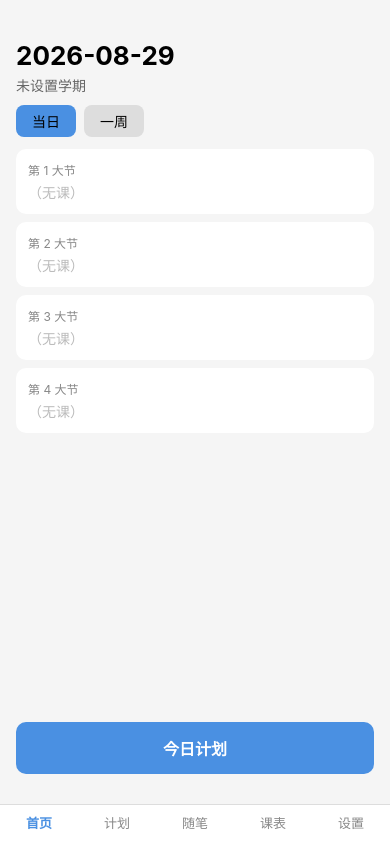
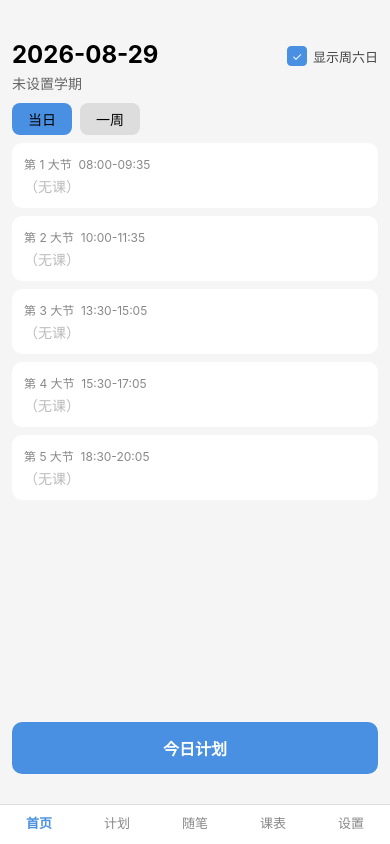
Before and after one commit to qqing9271-hub/h-course-table, a React Native app: screen / in a window 390 px wide. Built offline with nearby package versions, Linux system fonts and the light colour scheme.

Commit message:
feat: 首页显示周六日开关+周网格+每大节时间+修复保存/添加无反馈(web)

```diff
--- a/src/domain/schedule.ts
+++ b/src/domain/schedule.ts
@@ -1,18 +1,18 @@
-import { Course, ScheduleSetting, WeeksRule } from '../types';
+import { Course, ScheduleSetting, WeeksRule, PeriodTime } from '../types';
+import { DEFAULT_PERIODS_PER_DAY, DEFAULT_PERIOD_TIMES } from '../constants';
 
-export const DEFAULT_PERIODS_PER_DAY = 8;
+export const DEFAULT_PERIODS_PER_DAY_SCHEDULE = DEFAULT_PERIODS_PER_DAY;
 export const DEFAULT_BIG_PERIOD_SIZE = 2;
 
 export function defaultScheduleSetting(): ScheduleSetting {
   return {
     periodsPerDay: DEFAULT_PERIODS_PER_DAY,
     bigPeriodSize: DEFAULT_BIG_PERIOD_SIZE,
-    periodTimes: [],
+    periodTimes: DEFAULT_PERIOD_TIMES,
     showWeekend: true,
   };
 }
 
-// 把一天的小节按“两小节=一大节”分组
 export function bigPeriodGroups(
   periodsPerDay: number,
   bigPeriodSize: number,
@@ -61,3 +61,31 @@ export function buildDayTimeline(
     courses: dayCourses.filter((c) => c.bigPeriod === g.bigIndex),
   }));
 }
+
+export interface WeekGridRow {
+  bigPeriod: number;
+  start?: string;
+  end?: string;
+  cells: { day: number; courses: Course[] }[];
+}
+
+export function buildWeekGrid(
+  courses: Course[],
+  week: number,
+  setting: ScheduleSetting,
+  days: number[],
+): WeekGridRow[] {
+  const groups = bigPeriodGroups(setting.periodsPerDay, setting.bigPeriodSize);
+  return groups.map((g) => {
+    const pt = setting.periodTimes[g.bigIndex - 1];
+    return {
+      bigPeriod: g.bigIndex,
+      start: pt?.start,
+      end: pt?.end,
+      cells: days.map((day) => ({
+        day,
+        courses: coursesOnDay(courses, day, week).filter((c) => c.bigPeriod === g.bigIndex),
+      })),
+    };
+  });
+}
--- a/src/screens/HomeScreen.tsx
+++ b/src/screens/HomeScreen.tsx
@@ -2,7 +2,7 @@ import React, { useState } from 'react';
 import { View, Text, TouchableOpacity, StyleSheet, ScrollView } from 'react-native';
 import { useAppStore } from '../store/appStore';
 import { currentWeek, isBeforeSemester } from '../domain/semester';
-import { coursesOnDay, buildDayTimeline } from '../domain/schedule';
+import { buildDayTimeline, buildWeekGrid } from '../domain/schedule';
 
 const WEEK_NAMES = ['', '周一', '周二', '周三', '周四', '周五', '周六', '周日'];
 
@@ -17,23 +17,29 @@ function weekdayOne(d: Date): number {
 }
 
 export default function HomeScreen({ goTo }: { goTo: (tab: string) => void }) {
-  const { semester, setting, courses } = useAppStore();
+  const { semester, setting, courses, setSetting } = useAppStore();
   const [view, setView] = useState<'day' | 'week'>('day');
   const today = new Date();
   const dstr = localDateStr(today);
   const wd = weekdayOne(today);
   const week = semester ? currentWeek(semester, dstr) : 0;
   const before = semester ? isBeforeSemester(semester, dstr) : false;
+  const dayCount = setting.showWeekend ? 7 : 5;
+  const days = Array.from({ length: dayCount }, (_, i) => i + 1);
 
-  const dayCourses = coursesOnDay(courses, wd, week);
+  const dayTimeline = buildDayTimeline(courses, wd, week, setting.periodsPerDay, setting.bigPeriodSize);
+  const weekGrid = buildWeekGrid(courses, week, setting, days);
 
   function renderDay() {
-    const tl = buildDayTimeline(courses, wd, week, setting.periodsPerDay, setting.bigPeriodSize);
     return (
       <ScrollView style={{ flex: 1 }}>
-        {tl.map((slot) => (
+        {dayTimeline.map((slot) => {
+          const pt = setting.periodTimes[slot.bigIndex - 1];
+          return (
             <View key={slot.bigIndex} style={styles.slot}>
-            <Text style={styles.slotLabel}>{'第 ' + slot.bigIndex + ' 大节'}</Text>
+              <Text style={styles.slotLabel}>
+                {'第 ' + slot.bigIndex + ' 大节' + (pt ? '  ' + pt.start + '-' + pt.end : '')}
+              </Text>
               {slot.courses.length === 0 ? (
                 <Text style={styles.empty}>（无课）</Text>
               ) : (
@@ -47,37 +53,67 @@ export default function HomeScreen({ goTo }: { goTo: (tab: string) => void }) {
                 ))
               )}
             </View>
+          );
+        })}
+      </ScrollView>
+    );
+  }
+
+  function renderWeek() {
+    return (
+      <ScrollView style={{ flex: 1 }}>
+        <View style={styles.gridHeader}>
+          <View style={styles.timeCol} />
+          {days.map((d) => (
+            <View key={d} style={styles.gridHeadCell}>
+              <Text style={styles.gridHeadTxt}>{WEEK_NAMES[d]}</Text>
+            </View>
+          ))}
+        </View>
+        {weekGrid.map((row) => (
+          <View key={row.bigPeriod} style={styles.gridRow}>
+            <View style={styles.timeCol}>
+              <Text style={styles.timeTxt}>{String(row.bigPeriod)}</Text>
+              <Text style={styles.timeSmall}>{row.start + '-' + row.end}</Text>
+            </View>
+            {row.cells.map((cell) => (
+              <View key={cell.day} style={styles.gridCell}>
+                {cell.courses.map((c) => (
+                  <View key={c.id} style={styles.course}>
+                    <Text style={styles.courseName}>{c.name}</Text>
+                    <Text style={styles.courseMeta}>{c.room ? c.room : ''}</Text>
+                  </View>
+                ))}
+              </View>
+            ))}
+          </View>
         ))}
       </ScrollView>
     );
   }
 
-  function renderWeek() {
-    const cells = [];
-    for (let i = 1; i <= (setting.showWeekend ? 7 : 5); i++) {
-      const list = coursesOnDay(courses, i, week);
-      cells.push(
-        <View key={i} style={styles.weekCol}>
-          <Text style={styles.weekDay}>{WEEK_NAMES[i]}</Text>
-          {list.map((c) => (
-            <View key={c.id} style={[styles.course, { marginTop: 4 }]}>
-              <Text style={styles.courseName}>{c.name}</Text>
-              <Text style={styles.courseMeta}>{'第' + c.bigPeriod + '节'}</Text>
-            </View>
-          ))}
-        </View>,
-      );
-    }
-    return <View style={styles.weekRow}>{cells}</View>;
-  }
-
   return (
     <View style={styles.container}>
       <View style={styles.header}>
+        <View style={styles.headerLeft}>
           <Text style={styles.date}>{dstr}</Text>
           <Text style={styles.sub}>
             {semester ? semester.name + ' · 第 ' + week + ' 周' : '未设置学期'}
           </Text>
+        </View>
+        <View style={styles.headerRight}>
+          <TouchableOpacity
+            style={styles.checkRow}
+            onPress={() => setSetting({ ...setting, showWeekend: !setting.showWeekend })}
+          >
+            <View style={[styles.checkbox, setting.showWeekend && styles.checkboxOn]}>
+              {setting.showWeekend ? <Text style={styles.checkMark}>✓</Text> : null}
+            </View>
+            <Text style={styles.checkTxt}>显示周六日</Text>
+          </TouchableOpacity>
+        </View>
+      </View>
+
       <View style={styles.toggle}>
         <TouchableOpacity onPress={() => setView('day')} style={[styles.togBtn, view === 'day' && styles.togActive]}>
           <Text>当日</Text>
@@ -86,8 +122,9 @@ export default function HomeScreen({ goTo }: { goTo: (tab: string) => void }) {
           <Text>一周</Text>
         </TouchableOpacity>
       </View>
-      </View>
+
       {before ? <Text style={styles.warn}>还没开学</Text> : view === 'day' ? renderDay() : renderWeek()}
+
       <TouchableOpacity style={styles.planBtn} onPress={() => goTo('plan')}>
         <Text style={styles.planTxt}>今日计划</Text>
       </TouchableOpacity>
@@ -96,11 +133,18 @@ export default function HomeScreen({ goTo }: { goTo: (tab: string) => void }) {
 }
 
 const styles = StyleSheet.create({
-  container: { flex: 1, paddingTop: 40, paddingHorizontal: 16, backgroundColor: '#f5f5f5' },
-  header: { marginBottom: 12 },
-  date: { fontSize: 26, fontWeight: '700' },
+  container: { flex: 1, paddingTop: 40, paddingHorizontal: 12, backgroundColor: '#f5f5f5' },
+  header: { flexDirection: 'row', justifyContent: 'space-between', alignItems: 'flex-start', marginBottom: 10 },
+  headerLeft: { flex: 1 },
+  headerRight: { alignItems: 'flex-end' },
+  date: { fontSize: 24, fontWeight: '700' },
   sub: { color: '#666', marginTop: 4 },
-  toggle: { flexDirection: 'row', marginTop: 10 },
+  checkRow: { flexDirection: 'row', alignItems: 'center', marginTop: 6 },
+  checkbox: { width: 20, height: 20, borderRadius: 4, borderWidth: 1, borderColor: '#999', alignItems: 'center', justifyContent: 'center', marginRight: 6 },
+  checkboxOn: { backgroundColor: '#4a90e2', borderColor: '#4a90e2' },
+  checkMark: { color: '#fff', fontSize: 12 },
+  checkTxt: { color: '#444', fontSize: 13 },
+  toggle: { flexDirection: 'row', marginBottom: 8 },
   togBtn: { paddingHorizontal: 16, paddingVertical: 6, borderRadius: 8, backgroundColor: '#ddd', marginRight: 8 },
   togActive: { backgroundColor: '#4a90e2' },
   slot: { backgroundColor: '#fff', borderRadius: 10, padding: 12, marginBottom: 8 },
@@ -109,10 +153,15 @@ const styles = StyleSheet.create({
   course: { marginTop: 4 },
   courseName: { fontSize: 16, fontWeight: '600' },
   courseMeta: { color: '#666', fontSize: 12 },
-  weekRow: { flexDirection: 'row', flexWrap: 'wrap', justifyContent: 'space-between' },
-  weekCol: { width: '18%', backgroundColor: '#fff', borderRadius: 8, padding: 6, minHeight: 160 },
-  weekDay: { textAlign: 'center', fontWeight: '700', marginBottom: 4 },
   warn: { color: '#c00', marginBottom: 8 },
+  gridHeader: { flexDirection: 'row', backgroundColor: '#fff', borderRadius: 8, paddingVertical: 6 },
+  gridHeadCell: { flex: 1, alignItems: 'center' },
+  gridHeadTxt: { fontWeight: '700', fontSize: 13 },
+  gridRow: { flexDirection: 'row', backgroundColor: '#fff', borderRadius: 8, marginTop: 4, padding: 4, minHeight: 64 },
+  timeCol: { width: 70, justifyContent: 'center', alignItems: 'center', paddingRight: 4 },
+  timeTxt: { fontWeight: '700', fontSize: 14 },
+  timeSmall: { fontSize: 10, color: '#888', textAlign: 'center' },
+  gridCell: { flex: 1, alignItems: 'center', justifyContent: 'center', padding: 2 },
   planBtn: { marginTop: 'auto', marginBottom: 30, backgroundColor: '#4a90e2', padding: 14, borderRadius: 10, alignItems: 'center' },
   planTxt: { color: '#fff', fontSize: 16, fontWeight: '600' },
 });
--- a/src/screens/ScheduleEditScreen.tsx
+++ b/src/screens/ScheduleEditScreen.tsx
@@ -23,6 +23,7 @@ export default function ScheduleEditScreen() {
   const [rule, setRule] = useState('all');
   const [weeks, setWeeks] = useState('1,3,5');
   const [importText, setImportText] = useState('');
+  const [msg, setMsg] = useState('');
   const [qrValue, setQrValue] = useState<string | null>(null);
   const [scanning, setScanning] = useState(false);
   const [permission, requestPermission] = useCameraPermissions();
@@ -41,6 +42,7 @@ export default function ScheduleEditScreen() {
     };
     addCourse(c);
     setName(''); setTeacher(''); setRoom('');
+    setMsg('✅ 已添加课程：' + c.name);
   }
 
   function exportJson() {
@@ -52,7 +54,8 @@ export default function ScheduleEditScreen() {
       const parsed = parseSchedule(importText);
       importCourses(parsed.courses);
       setImportText('');
-      Alert.alert('导入成功', '已导入 ' + parsed.courses.length + ' 门课');
+      setMsg('✅ 已导入 ' + parsed.courses.length + ' 门课');
+      Alert.alert('导入成功');
     } catch (e) {
       Alert.alert('导入失败', String(e));
     }
@@ -71,7 +74,8 @@ export default function ScheduleEditScreen() {
       const rows = XLSX.utils.sheet_to_json<Record<string, unknown>>(sheet);
       const cs = mapExcelRows(rows);
       importCourses(cs);
-      Alert.alert('导入成功', '已导入 ' + cs.length + ' 门课');
+      setMsg('✅ Excel 已导入 ' + cs.length + ' 门课');
+      Alert.alert('导入成功');
     } catch (e) {
       Alert.alert('导入失败', String(e));
     }
@@ -94,7 +98,8 @@ export default function ScheduleEditScreen() {
     try {
       const parsed = parseSchedule(data);
       importCourses(parsed.courses);
-      Alert.alert('扫码导入成功', '已导入 ' + parsed.courses.length + ' 门课');
+      setMsg('✅ 扫码导入 ' + parsed.courses.length + ' 门课');
+      Alert.alert('扫码导入成功');
     } catch (e) {
       Alert.alert('扫码内容不是有效课表', String(e));
     }
@@ -107,6 +112,7 @@ export default function ScheduleEditScreen() {
   return (
     <ScrollView style={styles.container}>
       <Text style={styles.head}>课表编辑</Text>
+      {msg ? <Text style={styles.msg}>{msg}</Text> : null}
 
       <View style={styles.card}>
         <Text style={styles.cap}>新增课程</Text>
@@ -226,6 +232,7 @@ const styles = StyleSheet.create({
   courseTxt: { flex: 1 },
   del: { color: '#c00' },
   empty: { color: '#aaa' },
+  msg: { color: '#2e7d32', marginBottom: 8 },
   qrModal: { flex: 1, backgroundColor: 'rgba(0,0,0,0.5)', justifyContent: 'center', alignItems: 'center' },
   qrBox: { backgroundColor: '#fff', padding: 20, borderRadius: 12, alignItems: 'center' },
   qrTitle: { fontSize: 16, fontWeight: '700', marginBottom: 12 },
--- a/src/screens/SettingsScreen.tsx
+++ b/src/screens/SettingsScreen.tsx
@@ -13,11 +13,13 @@ export default function SettingsScreen() {
   const [sStart, setSStart] = useState(semester?.startDate ?? '');
   const [sWeeks, setSWeeks] = useState(String(semester?.totalWeeks ?? 1));
   const [restoreText, setRestoreText] = useState('');
+  const [msg, setMsg] = useState('');
 
   function saveSemester() {
     if (!sName.trim() || !sStart.trim()) return;
     setSemester({ id: 's' + Date.now(), name: sName, startDate: sStart, totalWeeks: parseInt(sWeeks, 10) || 1 });
-    Alert.alert('已保存学期', '开学日期 ' + sStart + ' 当前第 ' + currentWeek({ id: 's', name: sName, startDate: sStart, totalWeeks: parseInt(sWeeks, 10) || 1 }, new Date().toISOString().slice(0, 10)) + ' 周');
+    setMsg('✅ 已保存学期：当前第 ' + currentWeek({ id: 's', name: sName, startDate: sStart, totalWeeks: parseInt(sWeeks, 10) || 1 }, new Date().toISOString().slice(0, 10)) + ' 周');
+    Alert.alert('已保存学期');
   }
 
   function doBackup() {
@@ -47,6 +49,7 @@ export default function SettingsScreen() {
         <TextInput style={styles.input} placeholder="开学日期 yyyy-mm-dd" value={sStart} onChangeText={setSStart} />
         <TextInput style={styles.input} placeholder="总周数" keyboardType="numeric" value={sWeeks} onChangeText={setSWeeks} />
         <TouchableOpacity style={styles.btn} onPress={saveSemester}><Text style={styles.btnTxt}>保存学期</Text></TouchableOpacity>
+        {msg ? <Text style={styles.msg}>{msg}</Text> : null}
       </View>
 
       <View style={styles.card}>
@@ -90,4 +93,5 @@ const styles = StyleSheet.create({
   nav: { fontSize: 24, paddingHorizontal: 10, color: '#4a90e2' },
   btn: { backgroundColor: '#4a90e2', borderRadius: 8, padding: 10, alignItems: 'center', marginTop: 6 },
   btnTxt: { color: '#fff', fontWeight: '600' },
+  msg: { color: '#2e7d32', marginTop: 8 },
 });
--- a/src/store/appStore.ts
+++ b/src/store/appStore.ts
@@ -1,6 +1,7 @@
 import { create } from 'zustand';
 import { persist, createJSONStorage } from 'zustand/middleware';
 import AsyncStorage from '@react-native-async-storage/async-storage';
+import { Platform } from 'react-native';
 import { Course, Plan, Note, Semester, ScheduleSetting } from '../types';
 import { defaultScheduleSetting } from '../domain/schedule';
 import {
@@ -121,7 +122,9 @@ export const useAppStore = create<AppState>()(
     }),
     {
       name: 'h-course-table',
-      storage: createJSONStorage(() => AsyncStorage),
+      storage: createJSONStorage(() =>
+        Platform.OS === 'web' ? ((globalThis as any).localStorage as any) : AsyncStorage,
+      ),
     },
   ),
 );
```
Also changed, not shown: src/constants.ts (+11 -2 lines), 2 other files (tests, documents, lock files or other folders). Lines whose indentation alone changed are shown as unchanged.
